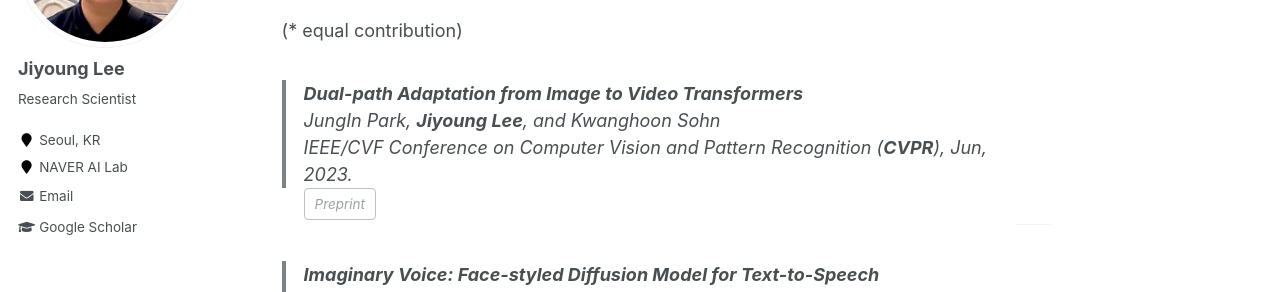
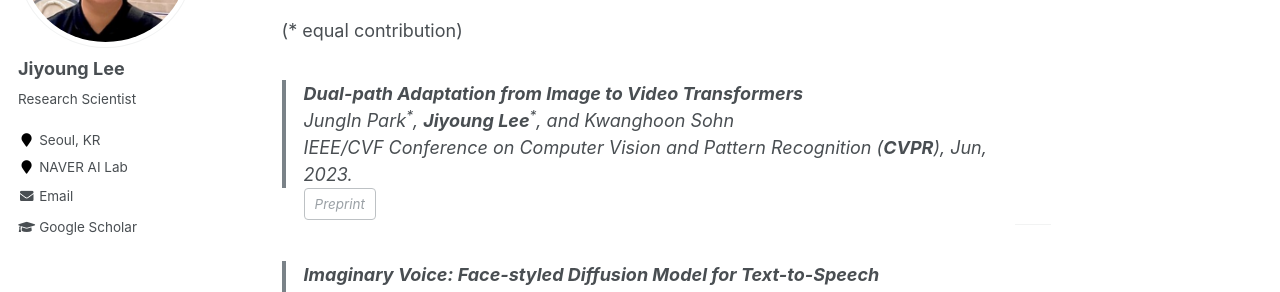
Before and after one commit to lee-jiyoung/lee-jiyoung.github.io, a Jekyll site: the page built from _pages/about.md, in a window 1280 px wide and 900 px high, scrolled down 1297 px. Shown: the part 153-445 px from the top of the window. Built offline with Jekyll 4.4.1, drawn with Linux system fonts in a browser that asks for light colours.

```diff
--- a/_pages/about.md
+++ b/_pages/about.md
@@ -79,7 +79,7 @@ Publication
 
 
 > **Dual-path Adaptation from Image to Video Transformers**
-JungIn Park, **Jiyoung Lee**, and Kwanghoon Sohn
+JungIn Park<sup>*</sup>, **Jiyoung Lee**<sup>*</sup>, and Kwanghoon Sohn
 IEEE/CVF Conference on Computer Vision and Pattern Recognition (**CVPR**), Jun, 2023.
 <span class="page__meta page__taxonomy comment__date" itemprop="keywords">
 <a class="page__taxonomy-item" rel="tag" href="/">Preprint</a>
```
